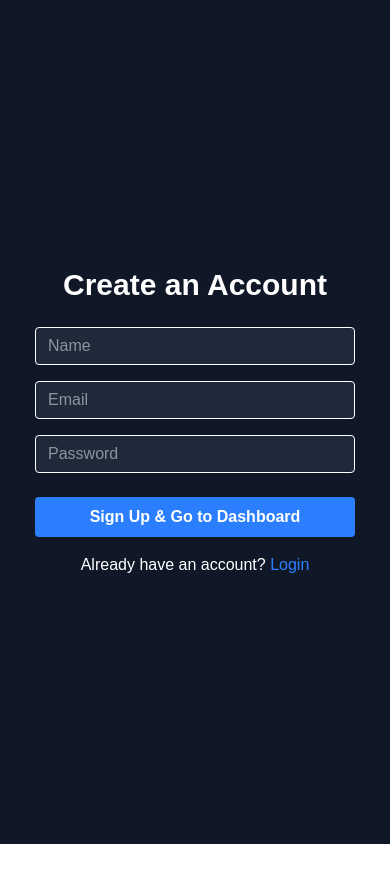
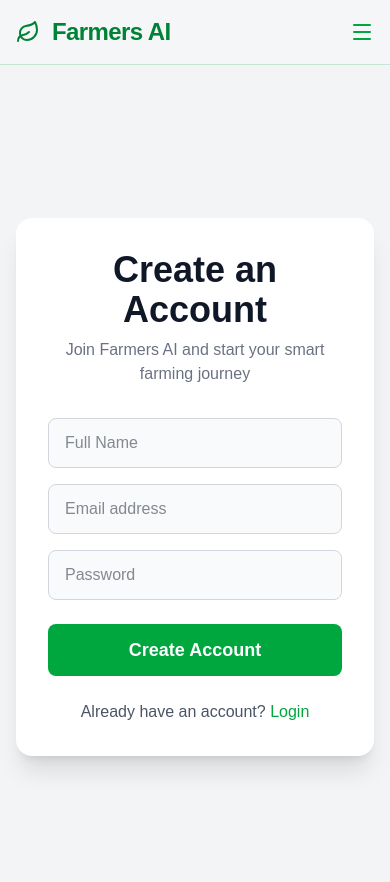
Before and after one commit to Bhuwanthapa45/app-fai, a Next.js app: page /signup in a window 390 px wide. Shown: the top 882 px of the page. Before the commit the page ends 844 px from the top, so only its background shows below. Built offline with nearby package versions, Linux system fonts and the light colour scheme.

Commit message:
before changing the dashbaord

```diff
--- a/src/app/login/page.js
+++ b/src/app/login/page.js
@@ -1,77 +1,70 @@
-"use client"
+"use client";
 
-import { useState } from 'react'
-import { useRouter } from 'next/navigation'
-import Link from 'next/link'
-import axios from 'axios'
+import { useState } from "react";
+import { useRouter } from "next/navigation";
+import Link from "next/link";
+import axios from "axios";
 import {
   Leaf,
   Menu,
-  CloudRain,
-  Smartphone,
-  PieChart,
-  MessageCircle,
-  BarChart,
-  Bell,
-  Satellite,
-  HeartHandshake,
-  Globe,
-} from 'lucide-react';
+} from "lucide-react";
+
 export default function LoginPage() {
-  const router = useRouter()
-  const [user, setUser] = useState({ email: '', password: '' })
-  const [loading, setLoading] = useState(false)
-  const [errorMsg, setErrorMsg] = useState("")
+  const router = useRouter();
+  const [user, setUser] = useState({ email: "", password: "" });
+  const [loading, setLoading] = useState(false);
+  const [errorMsg, setErrorMsg] = useState("");
 
   const onLogin = async () => {
     try {
-      setLoading(true)
-      setErrorMsg("") // clear any previous error
+      setLoading(true);
+      setErrorMsg("");
 
-      const response = await axios.post('/api/auth/login', user)
+      const response = await axios.post("/api/auth/login", user);
 
-      // ✅ Only redirect if login is successful and token exists
       if (response.data?.success) {
-        console.log('Login success', response.data)
-
-        // Optional: save token to cookies/localStorage if needed
-        // localStorage.setItem("token", response.data.token)
-
-        router.push('/dashboard')
+        router.push("/dashboard");
       } else {
-        setErrorMsg("Invalid login credentials. Please try again.")
+        setErrorMsg("Invalid login credentials. Please try again.");
       }
     } catch (error) {
-      console.error('Login failed', error.response?.data || error.message)
-      setErrorMsg(error.response?.data?.error || "Login failed, please try again.")
+      setErrorMsg(error.response?.data?.error || "Login failed, please try again.");
     } finally {
-      setLoading(false)
+      setLoading(false);
     }
-  }
+  };
 
   return (
     <>
       <Header />
-    <main className="flex min-h-screen flex-col items-center justify-center bg-gray-100 text-gray-900">
-      <div className="w-full max-w-xs">
-        <h1 className="mb-6 text-center text-3xl font-bold">
-          {loading ? 'Logging in...' : 'Login'}
+
+      <main className="min-h-screen bg-gray-100 flex items-center justify-center px-4 py-10">
+        <div className="w-full max-w-5xl bg-white shadow-xl rounded-2xl overflow-hidden grid grid-cols-1 md:grid-cols-2">
+
+          {/* LEFT SIDE — FORM */}
+          <div className="p-8 md:p-12 flex flex-col justify-center">
+            <h1 className="text-4xl font-bold text-gray-900 text-center mb-2">
+              {loading ? "Logging in..." : "Welcome Back"}
             </h1>
+            <p className="text-center text-gray-500 mb-8">
+              Log in to access your personalized farming dashboard
+            </p>
 
             {/* Error Message */}
             {errorMsg && (
-          <p className="mb-4 text-center text-red-500">{errorMsg}</p>
+              <p className="mb-4 text-center text-red-500 font-medium">{errorMsg}</p>
             )}
 
             <input
-          className="mb-4 w-full appearance-none rounded border bg-gray-800 px-3 py-2 leading-tight text-white focus:outline-none"
+              className="mb-4 w-full rounded-lg border border-gray-300 bg-gray-50 px-4 py-3 text-gray-900 focus:border-green-600 focus:outline-none"
               type="email"
-          placeholder="Email"
+              placeholder="Email address"
               value={user.email}
               onChange={(e) => setUser({ ...user, email: e.target.value })}
             />
+
             <input
-          className="mb-6 w-full appearance-none rounded border bg-gray-800 px-3 py-2 leading-tight text-white focus:outline-none"
+              className="mb-6 w-full rounded-lg border border-gray-300 bg-gray-50 px-4 py-3 text-gray-900 focus:border-green-600 focus:outline-none"
               type="password"
               placeholder="Password"
               value={user.password}
@@ -81,39 +74,61 @@ export default function LoginPage() {
             <button
               onClick={onLogin}
               disabled={loading}
-          className="w-full rounded bg-green-500 px-4 py-2 font-bold text-white hover:bg-green-700 disabled:opacity-50"
+              className="w-full rounded-lg bg-green-600 py-3 text-white font-bold text-lg hover:bg-green-700 disabled:opacity-50 transition"
             >
               {loading ? "Please wait..." : "Login"}
             </button>
 
-        <p className="mt-4 text-center">
+            <p className="mt-6 text-center text-gray-600">
               Don't have an account?{" "}
-          <Link href="/signup" className="text-blue-500 hover:underline">
+              <Link href="/signup" className="text-green-600 font-medium hover:underline">
                 Sign Up
               </Link>
             </p>
           </div>
+
+          {/* RIGHT SIDE — IMAGE */}
+          <div className="hidden md:block bg-green-700">
+            <img
+              src="https://images.unsplash.com/photo-1501004318641-b39e6451bec6?auto=format&fit=crop&w=900&q=80"
+              alt="Farmer in field"
+              className="w-full h-full object-cover opacity-90"
+            />
+          </div>
+        </div>
       </main>
     </>
-  )
+  );
 }
 
+/* ------------------------------------------------
+   HEADER COMPONENT
+------------------------------------------------- */
 const Header = () => (
-  <header className="sticky top-0 z-50 w-full backdrop-blur-md bg-gray-100/80 dark:bg-gray-800/80 border-b border-green-600/20">
+  <header className="sticky top-0 z-50 w-full backdrop-blur-md bg-gray-100/80 border-b border-green-600/20">
     <div className="container mx-auto px-4">
       <div className="flex items-center justify-between h-16">
+
+        {/* Brand */}
         <div className="flex items-center gap-3">
           <Leaf className="text-green-700 text-3xl" />
-          <h2 className="text-green-700 text-2xl font-bold tracking-tight">Farmers AI</h2>
+          <h2 className="text-green-700 text-2xl font-bold tracking-tight">
+            Farmers AI
+          </h2>
         </div>
 
-
-
-      <Link href="/signup" className="hidden md:flex min-w-[84px] cursor-pointer items-center justify-center overflow-hidden rounded-lg h-10 px-4 bg-[#F7D720] text-[#593E31] text-sm font-bold tracking-wide hover:opacity-90 transition-opacity">
+        {/* Sign Up Button */}
+        <Link
+          href="/signup"
+          className="hidden md:flex min-w-[120px] cursor-pointer items-center justify-center overflow-hidden
+                     rounded-lg h-10 px-4 bg-[#F7D720] text-[#593E31] text-sm font-bold
+                     hover:opacity-90 transition"
+        >
           Sign Up for Free
         </Link>
 
-        <button className="md:hidden text-green-600 dark:text-green-500">
+        {/* Mobile Menu */}
+        <button className="md:hidden text-green-600">
           <Menu className="text-3xl" />
         </button>
       </div>
--- a/src/app/signup/page.js
+++ b/src/app/signup/page.js
@@ -1,72 +1,77 @@
-"use client"
+"use client";
 
-import { useState } from 'react'
-import { useRouter } from 'next/navigation'
-import Link from 'next/link'
-import axios from 'axios'
+import { useState } from "react";
+import { useRouter } from "next/navigation";
+import Link from "next/link";
+import axios from "axios";
+import { Leaf, Menu } from "lucide-react";
 
 export default function SignUpPage() {
-  const router = useRouter()
-  const [user, setUser] = useState({ name: '', email: '', password: '' })
-  const [loading, setLoading] = useState(false)
-  const [errorMsg, setErrorMsg] = useState("")
-  const [successMsg, setSuccessMsg] = useState("")
+  const router = useRouter();
+  const [user, setUser] = useState({ name: "", email: "", password: "" });
+  const [loading, setLoading] = useState(false);
+  const [errorMsg, setErrorMsg] = useState("");
+  const [successMsg, setSuccessMsg] = useState("");
 
   const onSignup = async () => {
     try {
-      setLoading(true)
-      setErrorMsg("")
-      setSuccessMsg("")
+      setLoading(true);
+      setErrorMsg("");
+      setSuccessMsg("");
 
-      const response = await axios.post('/api/auth/register', user)
+      const response = await axios.post("/api/auth/register", user);
 
-      // ✅ Only redirect if backend confirms signup
       if (response.data?.success) {
-        console.log('Signup success', response.data)
-        setSuccessMsg("Account created successfully! Redirecting...")
-
-        // Optional: save token in localStorage/cookies
-        // localStorage.setItem("token", response.data.token)
-
-        router.push('/dashboard')
+        setSuccessMsg("Account created successfully! Redirecting...");
+        router.push("/dashboard");
       } else {
-        setErrorMsg("Signup failed. Please try again.")
+        setErrorMsg("Signup failed. Please try again.");
       }
     } catch (error) {
-      console.error('Signup failed', error.response?.data || error.message)
-      setErrorMsg(error.response?.data?.error || "Something went wrong. Please try again.")
+      setErrorMsg(error.response?.data?.error || "Something went wrong. Please try again.");
     } finally {
-      setLoading(false)
+      setLoading(false);
     }
-  }
+  };
 
   return (
-    <main className="flex min-h-screen flex-col items-center justify-center bg-gray-900 text-white">
-      <div className="w-full max-w-xs">
-        <h1 className="mb-6 text-center text-3xl font-bold">
-          {loading ? 'Processing...' : 'Create an Account'}
+    <>
+      <Header />
+
+      <main className="min-h-screen bg-gray-100 flex items-center justify-center px-4 py-10">
+        <div className="w-full max-w-5xl bg-white shadow-xl rounded-2xl overflow-hidden grid grid-cols-1 md:grid-cols-2">
+
+          {/* LEFT SIDE - SIGNUP FORM */}
+          <div className="p-8 md:p-12 flex flex-col justify-center">
+            <h1 className="text-4xl font-bold text-gray-900 text-center mb-2">
+              {loading ? "Processing..." : "Create an Account"}
             </h1>
+            <p className="text-center text-gray-500 mb-8">
+              Join Farmers AI and start your smart farming journey
+            </p>
 
-        {/* Error / Success messages */}
-        {errorMsg && <p className="mb-4 text-center text-red-500">{errorMsg}</p>}
-        {successMsg && <p className="mb-4 text-center text-green-500">{successMsg}</p>}
+            {/* Error / Success */}
+            {errorMsg && <p className="mb-4 text-center text-red-500 font-medium">{errorMsg}</p>}
+            {successMsg && <p className="mb-4 text-center text-green-600 font-medium">{successMsg}</p>}
 
             <input
-          className="mb-4 w-full appearance-none rounded border bg-gray-800 px-3 py-2 leading-tight text-white focus:outline-none"
+              className="mb-4 w-full rounded-lg border border-gray-300 bg-gray-50 px-4 py-3 text-gray-900 focus:border-green-600 focus:outline-none"
               type="text"
-          placeholder="Name"
+              placeholder="Full Name"
               value={user.name}
               onChange={(e) => setUser({ ...user, name: e.target.value })}
             />
+
             <input
-          className="mb-4 w-full appearance-none rounded border bg-gray-800 px-3 py-2 leading-tight text-white focus:outline-none"
+              className="mb-4 w-full rounded-lg border border-gray-300 bg-gray-50 px-4 py-3 text-gray-900 focus:border-green-600 focus:outline-none"
               type="email"
-          placeholder="Email"
+              placeholder="Email address"
               value={user.email}
               onChange={(e) => setUser({ ...user, email: e.target.value })}
             />
+
             <input
-          className="mb-6 w-full appearance-none rounded border bg-gray-800 px-3 py-2 leading-tight text-white focus:outline-none"
+              className="mb-6 w-full rounded-lg border border-gray-300 bg-gray-50 px-4 py-3 text-gray-900 focus:border-green-600 focus:outline-none"
               type="password"
               placeholder="Password"
               value={user.password}
@@ -76,18 +81,60 @@ export default function SignUpPage() {
             <button
               onClick={onSignup}
               disabled={loading}
-          className="w-full rounded bg-blue-500 px-4 py-2 font-bold text-white hover:bg-blue-700 disabled:opacity-50"
+              className="w-full rounded-lg bg-green-600 py-3 text-white font-bold text-lg hover:bg-green-700 disabled:opacity-50 transition"
             >
-          {loading ? "Signing up..." : "Sign Up & Go to Dashboard"}
+              {loading ? "Signing up..." : "Create Account"}
             </button>
 
-        <p className="mt-4 text-center">
-          Already have an account?{' '}
-          <Link href="/login" className="text-blue-500 hover:underline">
+            <p className="mt-6 text-center text-gray-600">
+              Already have an account?{" "}
+              <Link href="/login" className="text-green-600 font-medium hover:underline">
                 Login
               </Link>
             </p>
           </div>
+
+          {/* RIGHT SIDE - IMAGE */}
+          <div className="hidden md:block bg-green-700">
+            <img
+              src="https://images.unsplash.com/photo-1580137189272-c9379f8864fd?auto=format&fit=crop&w=900&q=80"
+              alt="Signup Illustration"
+              className="w-full h-full object-cover opacity-90"
+            />
+          </div>
+
+        </div>
       </main>
-  )
+    </>
+  );
 }
+
+/*---------------------------------------------
+  HEADER (SAME USED IN LOGIN PAGE)
+----------------------------------------------*/
+const Header = () => (
+  <header className="sticky top-0 z-50 w-full backdrop-blur-md bg-gray-100/80 border-b border-green-600/20">
+    <div className="container mx-auto px-4">
+      <div className="flex items-center justify-between h-16">
+
+        <div className="flex items-center gap-3">
+          <Leaf className="text-green-700 text-3xl" />
+          <h2 className="text-green-700 text-2xl font-bold tracking-tight">Farmers AI</h2>
+        </div>
+
+        <Link
+          href="/login"
+          className="hidden md:flex min-w-[120px] cursor-pointer items-center justify-center overflow-hidden
+                     rounded-lg h-10 px-4 bg-[#F7D720] text-[#593E31] text-sm font-bold
+                     hover:opacity-90 transition"
+        >
+          Login
+        </Link>
+
+        <button className="md:hidden text-green-600">
+          <Menu className="text-3xl" />
+        </button>
+      </div>
+    </div>
+  </header>
+);
```
Lines whose indentation alone changed are shown as unchanged.
